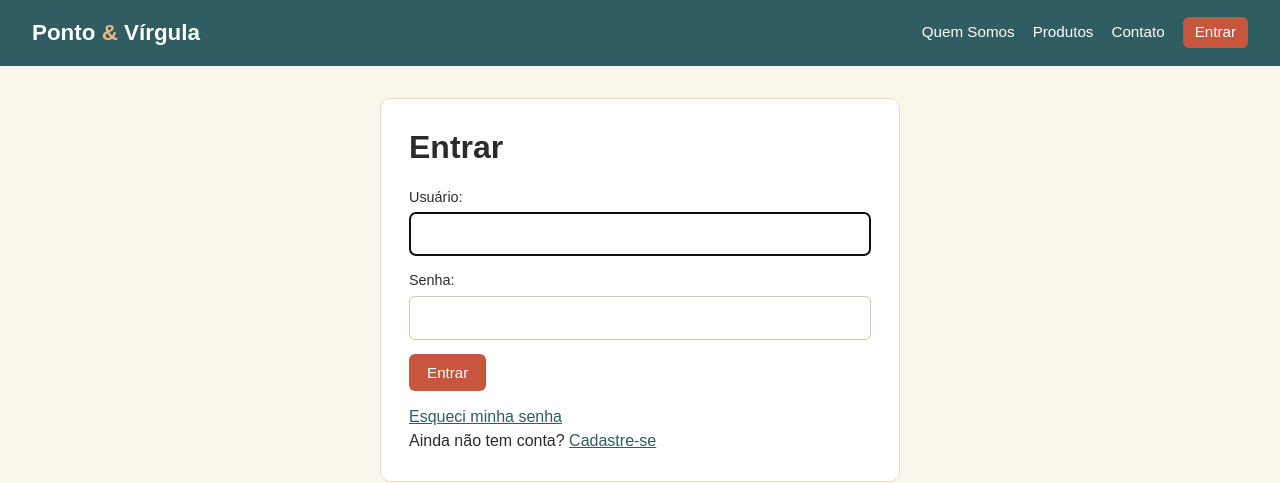
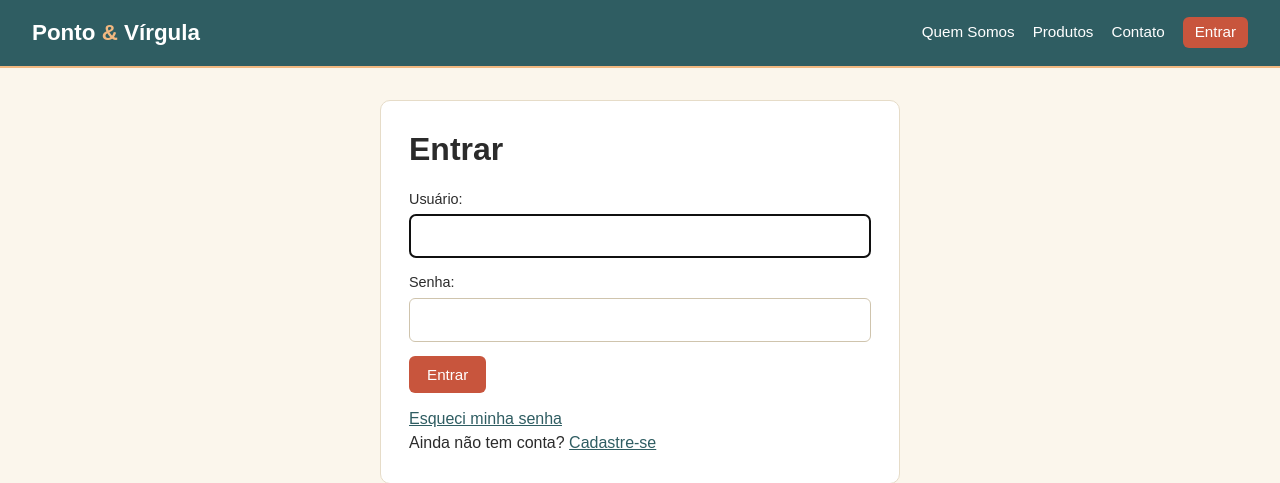
Before and after one commit to rubiaturci/papelaria-devweb3-entrega, a Django app: page /conta/entrar/ in a window 1280 px wide. Shown: the top 483 px of the page. Run offline with Django 5.2, Linux system fonts and the light colour scheme.

Commit message:
Adiciona linha dourada fina ao cabeçalho

```diff
--- a/loja/static/css/style.css
+++ b/loja/static/css/style.css
@@ -54,6 +54,7 @@ img {
     justify-content: space-between;
     flex-wrap: wrap;
     gap: 12px;
+    border-bottom: 2px solid #f2b880;
 }
 
 .marca {
```
